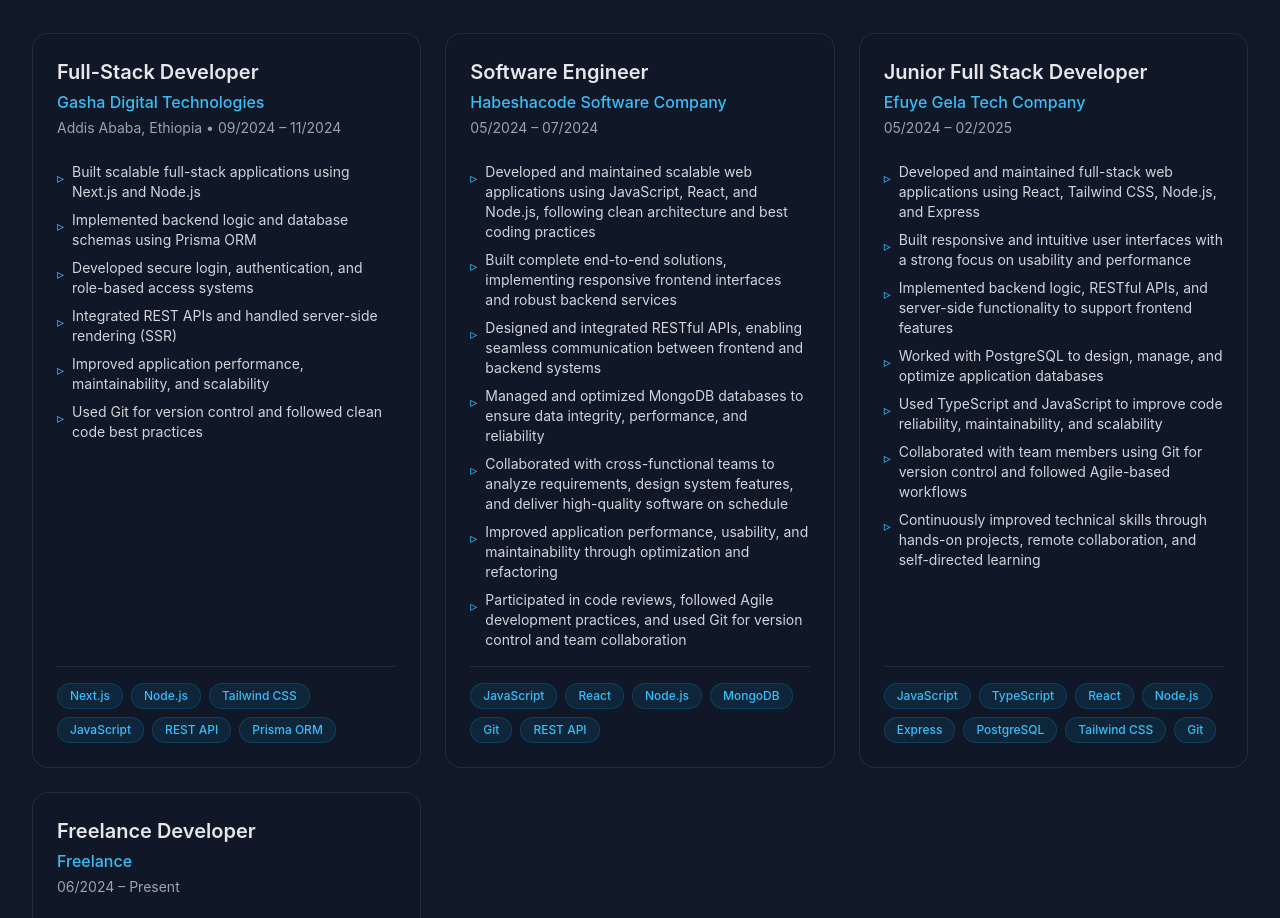
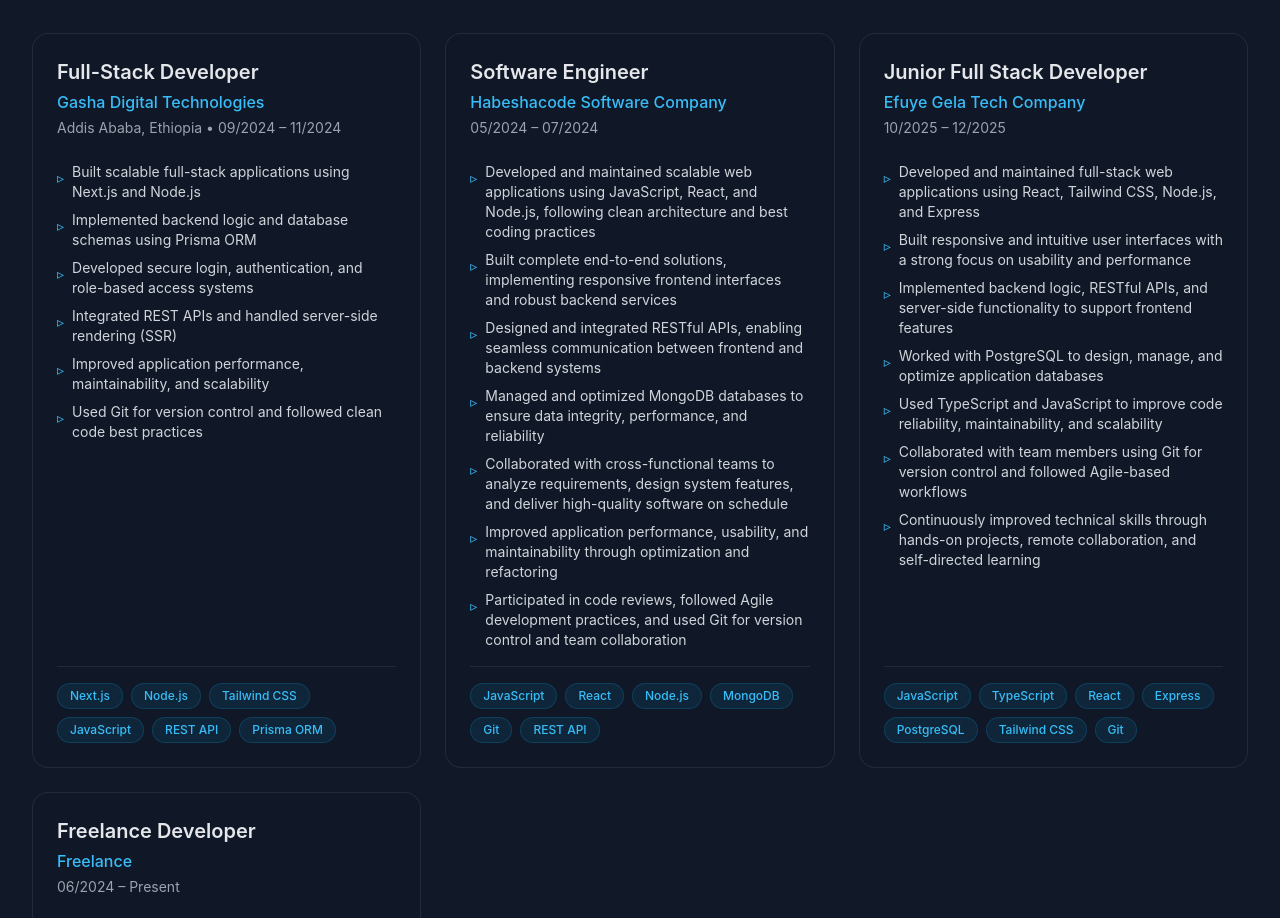
Before and after one commit to birukhabte/MyPersonalPortfolio, a React (Vite) app: page / in a window 1280 px wide. Shown: the part 4049-4967 px from the top of the page. Built offline with nearby package versions, Linux system fonts and the light colour scheme.

Commit message:
implement Experience section component to showcase professional work history.

```diff
--- a/src/components/Experience.tsx
+++ b/src/components/Experience.tsx
@@ -54,7 +54,7 @@
     title: 'Junior Full Stack Developer',
     company: 'Efuye Gela Tech Company',
     location: '',
-    period: '05/2024 – 02/2025',
+    period: '10/2025 – 12/2025',
     description: [
       'Developed and maintained full-stack web applications using React, Tailwind CSS, Node.js, and Express',
       'Built responsive and intuitive user interfaces with a strong focus on usability and performance',
@@ -64,7 +64,7 @@
       'Collaborated with team members using Git for version control and followed Agile-based workflows',
       'Continuously improved technical skills through hands-on projects, remote collaboration, and self-directed learning',
     ],
-    skills: ['JavaScript', 'TypeScript', 'React', 'Node.js', 'Express', 'PostgreSQL', 'Tailwind CSS', 'Git'],
+    skills: ['JavaScript', 'TypeScript', 'React', 'Express', 'PostgreSQL', 'Tailwind CSS', 'Git'],
   },
   {
     id: 6,
```
